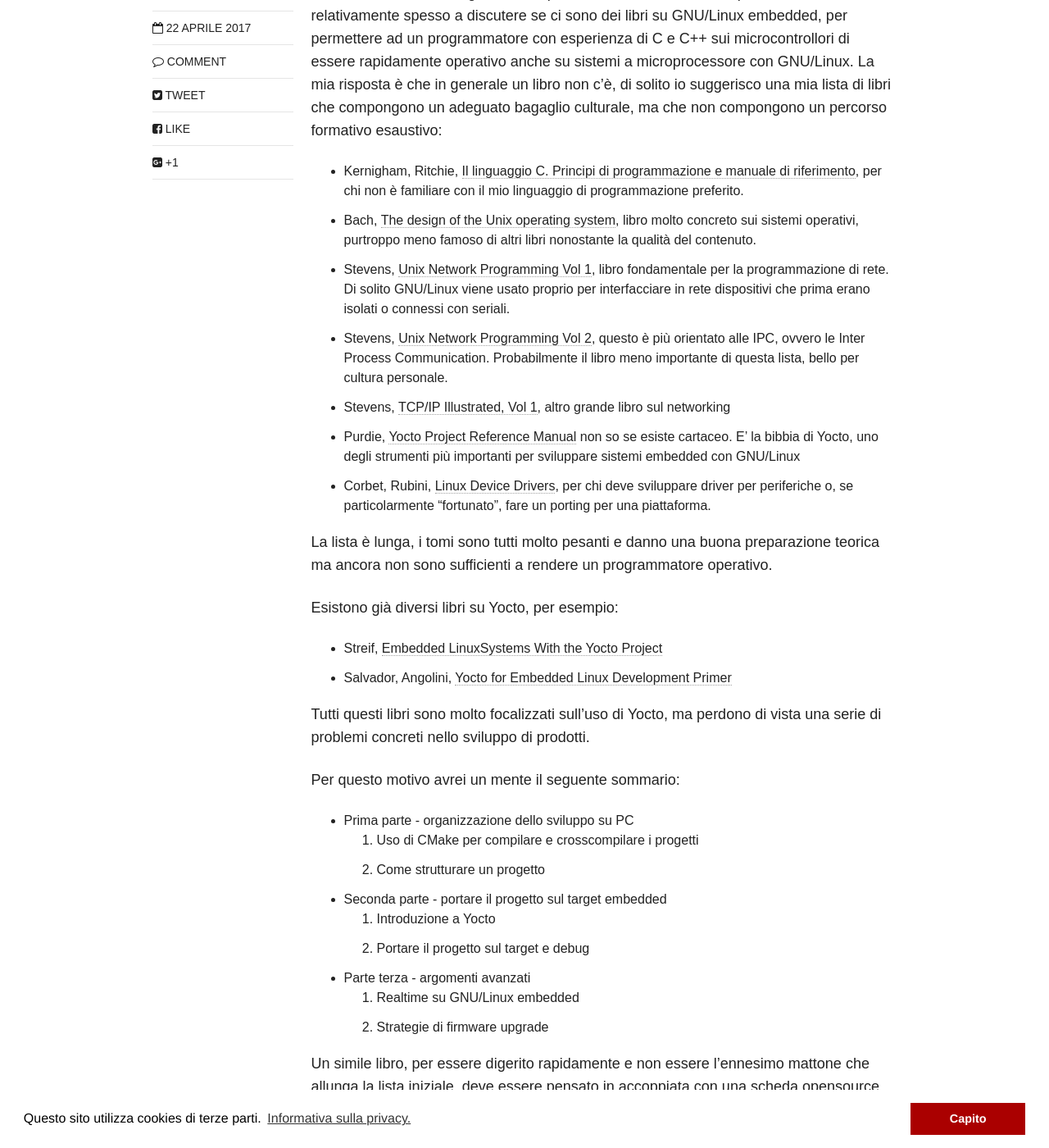
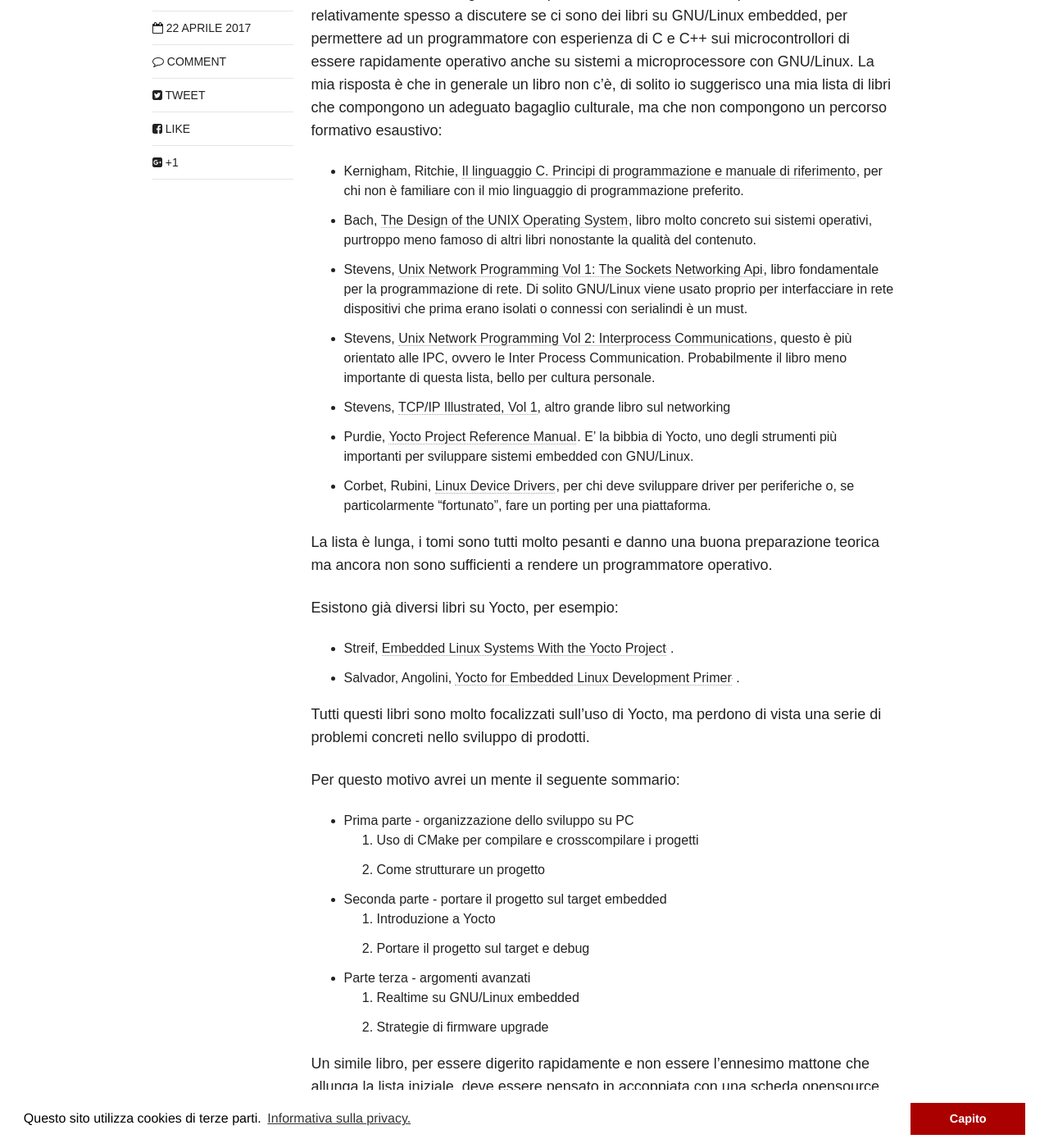
Before and after one commit to ocampana/ocampana.github.io, a Jekyll site: the page built from _posts/blog/2017-04-22-libro-linux-embedded.md, in a window 1280 px wide and 1400 px high, scrolled down 1414 px. Shown: the whole window at 82% size. Built offline with Jekyll 4.4.1, drawn with Linux system fonts in a browser that asks for light colours; nearby versions of some CDN libraries; grey boxes are pictures that could not be loaded.

Commit message:
Migliorati i link ai libri

```diff
--- a/_posts/blog/2017-04-22-libro-linux-embedded.md
+++ b/_posts/blog/2017-04-22-libro-linux-embedded.md
@@ -16,19 +16,19 @@
 
 L'idea nasce dal fatto che ci sono un sacco di programmatori software embedded, tutti con esperienza su microcontrollori, ma i programmatori esperti di GNU/Linux embedded sono rari. Sia con i colleghi che con persone che incontro nel tempo libero mi ritrovo relativamente spesso a discutere se ci sono dei libri su GNU/Linux embedded, per permettere ad un programmatore con esperienza di C e C++ sui microcontrollori di essere rapidamente operativo anche su sistemi a microprocessore con GNU/Linux. La mia risposta è che in generale un libro non c'è, di solito io suggerisco una mia lista di libri che compongono un adeguato bagaglio culturale, ma che non compongono un percorso formativo esaustivo:
 
-* Kernigham, Ritchie, [Il linguaggio C. Principi di programmazione e manuale di riferimento](https://www.amazon.it/linguaggio-Principi-programmazione-manuale-riferimento/dp/887192200X), per chi non è familiare con il mio linguaggio di programmazione preferito.
-* Bach, [The design of the Unix operating system](https://www.amazon.it/Design-Unix-Operating-System-Bach/dp/8120305167/), libro molto concreto sui sistemi operativi, purtroppo meno famoso di altri libri nonostante la qualità del contenuto.
-* Stevens, [Unix Network Programming Vol 1](https://www.amazon.it/Unix-Network-Programming-Sockets-Networking/dp/0131411551/), libro fondamentale per la programmazione di rete. Di solito GNU/Linux viene usato proprio per interfacciare in rete dispositivi che prima erano isolati o connessi con seriali.
-* Stevens, [Unix Network Programming Vol 2](https://www.amazon.it/UNIX-Network-Programming-Interprocess-Communications/dp/B01JXQNTX6/), questo è più orientato alle IPC, ovvero le Inter Process Communication. Probabilmente il libro meno importante di questa lista, bello per cultura personale.
-* Stevens, [TCP/IP Illustrated, Vol 1](https://www.amazon.it/TCP-IP-Illustrated-Protocols-1/dp/0321336313), altro grande libro sul networking
-* Purdie, [Yocto Project Reference Manual](http://www.yoctoproject.org/docs/latest/ref-manual/ref-manual.html) non so se esiste cartaceo. E' la bibbia di Yocto, uno degli strumenti più importanti per sviluppare sistemi embedded con GNU/Linux
-* Corbet, Rubini, [Linux Device Drivers](https://www.amazon.it/Linux-Device-Drivers-Jonathan-Corbet/dp/0596005903), per chi deve sviluppare driver per periferiche o, se particolarmente "fortunato", fare un porting per una piattaforma.
+* Kernigham, Ritchie, <a target="_blank" href="https://www.amazon.it/gp/product/887192200X/ref=as_li_tl?ie=UTF8&camp=3414&creative=21718&creativeASIN=887192200X&linkCode=as2&tag=ocampana07-21&linkId=1418fc6b112f98cfcaf6cb9929211d35">Il linguaggio C. Principi di programmazione e manuale di riferimento</a><img src="//ir-it.amazon-adsystem.com/e/ir?t=ocampana07-21&l=am2&o=29&a=887192200X" width="1" height="1" border="0" alt="" style="border:none !important; margin:0px !important;" />, per chi non è familiare con il mio linguaggio di programmazione preferito.
+* Bach, <a target="_blank" href="https://www.amazon.it/gp/product/B000M85BS6/ref=as_li_tl?ie=UTF8&camp=3414&creative=21718&creativeASIN=B000M85BS6&linkCode=as2&tag=ocampana07-21&linkId=3551df8b8096e1fcd7223a33b793ce51">The Design of the UNIX Operating System</a><img src="//ir-it.amazon-adsystem.com/e/ir?t=ocampana07-21&l=am2&o=29&a=B000M85BS6" width="1" height="1" border="0" alt="" style="border:none !important; margin:0px !important;" />, libro molto concreto sui sistemi operativi, purtroppo meno famoso di altri libri nonostante la qualità del contenuto.
+* Stevens, <a target="_blank" href="https://www.amazon.it/gp/product/0131411551/ref=as_li_tl?ie=UTF8&camp=3414&creative=21718&creativeASIN=0131411551&linkCode=as2&tag=ocampana07-21&linkId=456642eda049bb854eea85fa6a5cb813">Unix Network Programming Vol 1: The Sockets Networking Api</a><img src="//ir-it.amazon-adsystem.com/e/ir?t=ocampana07-21&l=am2&o=29&a=0131411551" width="1" height="1" border="0" alt="" style="border:none !important; margin:0px !important;" />, libro fondamentale per la programmazione di rete. Di solito GNU/Linux viene usato proprio per interfacciare in rete dispositivi che prima erano isolati o connessi con serialindi è un must.
+* Stevens, <a target="_blank" href="https://www.amazon.it/gp/product/0132974290/ref=as_li_tl?ie=UTF8&camp=3414&creative=21718&creativeASIN=0132974290&linkCode=as2&tag=ocampana07-21&linkId=d7d68a3410f8401cc6c22465f8c61e78">Unix Network Programming Vol 2: Interprocess Communications</a><img src="//ir-it.amazon-adsystem.com/e/ir?t=ocampana07-21&l=am2&o=29&a=0132974290" width="1" height="1" border="0" alt="" style="border:none !important; margin:0px !important;" />, questo è più orientato alle IPC, ovvero le Inter Process Communication. Probabilmente il libro meno importante di questa lista, bello per cultura personale.
+* Stevens, [TCP/IP Illustrated, Vol 1](https://www.amazon.it/TCP-IP-Illustrated-Protocols-1/dp/0321336313/ref=as_li_ss_tl?_encoding=UTF8&qid=&sr=&linkCode=ll1&tag=ocampana07-21&linkId=65faf2a2fb8add9972373265a43ae356), altro grande libro sul networking
+* Purdie, <a target="_blank" href="https://www.amazon.it/gp/product/9888381989/ref=as_li_tl?ie=UTF8&camp=3414&creative=21718&creativeASIN=9888381989&linkCode=as2&tag=ocampana07-21&linkId=a0a62aa6485260ccc47bd656a3d2956b">Yocto Project Reference Manual</a><img src="//ir-it.amazon-adsystem.com/e/ir?t=ocampana07-21&l=am2&o=29&a=9888381989" width="1" height="1" border="0" alt="" style="border:none !important; margin:0px !important;" />. E' la bibbia di Yocto, uno degli strumenti più importanti per sviluppare sistemi embedded con GNU/Linux.
+* Corbet, Rubini, <a target="_blank" href="https://www.amazon.it/gp/product/0596005903/ref=as_li_tl?ie=UTF8&camp=3414&creative=21718&creativeASIN=0596005903&linkCode=as2&tag=ocampana07-21&linkId=314dced8dd42021d945ca6f11a3a4fbb">Linux Device Drivers</a><img src="//ir-it.amazon-adsystem.com/e/ir?t=ocampana07-21&l=am2&o=29&a=0596005903" width="1" height="1" border="0" alt="" style="border:none !important; margin:0px !important;" />, per chi deve sviluppare driver per periferiche o, se particolarmente "fortunato", fare un porting per una piattaforma.
 
 La lista è lunga, i tomi sono tutti molto pesanti e danno una buona preparazione teorica ma ancora non sono sufficienti a rendere un programmatore operativo.
 
 Esistono già diversi libri su Yocto, per esempio:
-* Streif, [Embedded LinuxSystems With the Yocto Project](https://www.amazon.it/Embedded-Linux-Systems-Yocto-Project/dp/0133443248/)
-* Salvador, Angolini, [Yocto for Embedded Linux Development Primer](Yocto for Embedded Linux Development Primer)
+* Streif, <a target="_blank" href="https://www.amazon.it/gp/product/0133443248/ref=as_li_tl?ie=UTF8&camp=3414&creative=21718&creativeASIN=0133443248&linkCode=as2&tag=ocampana07-21&linkId=a73951101b8d512532f7245c64dbf657">Embedded Linux Systems With the Yocto Project</a><img src="//ir-it.amazon-adsystem.com/e/ir?t=ocampana07-21&l=am2&o=29&a=0133443248" width="1" height="1" border="0" alt="" style="border:none !important; margin:0px !important;" /> .
+* Salvador, Angolini, <a target="_blank" href="https://www.amazon.it/gp/product/1783282339/ref=as_li_tl?ie=UTF8&camp=3414&creative=21718&creativeASIN=1783282339&linkCode=as2&tag=ocampana07-21&linkId=0a7eccccd7743c368c0701aec84af029">Yocto for Embedded Linux Development Primer</a><img src="//ir-it.amazon-adsystem.com/e/ir?t=ocampana07-21&l=am2&o=29&a=1783282339" width="1" height="1" border="0" alt="" style="border:none !important; margin:0px !important;" /> .
 
 Tutti questi libri sono molto focalizzati sull'uso di Yocto, ma perdono di vista una serie di problemi concreti nello sviluppo di prodotti.
 
```
